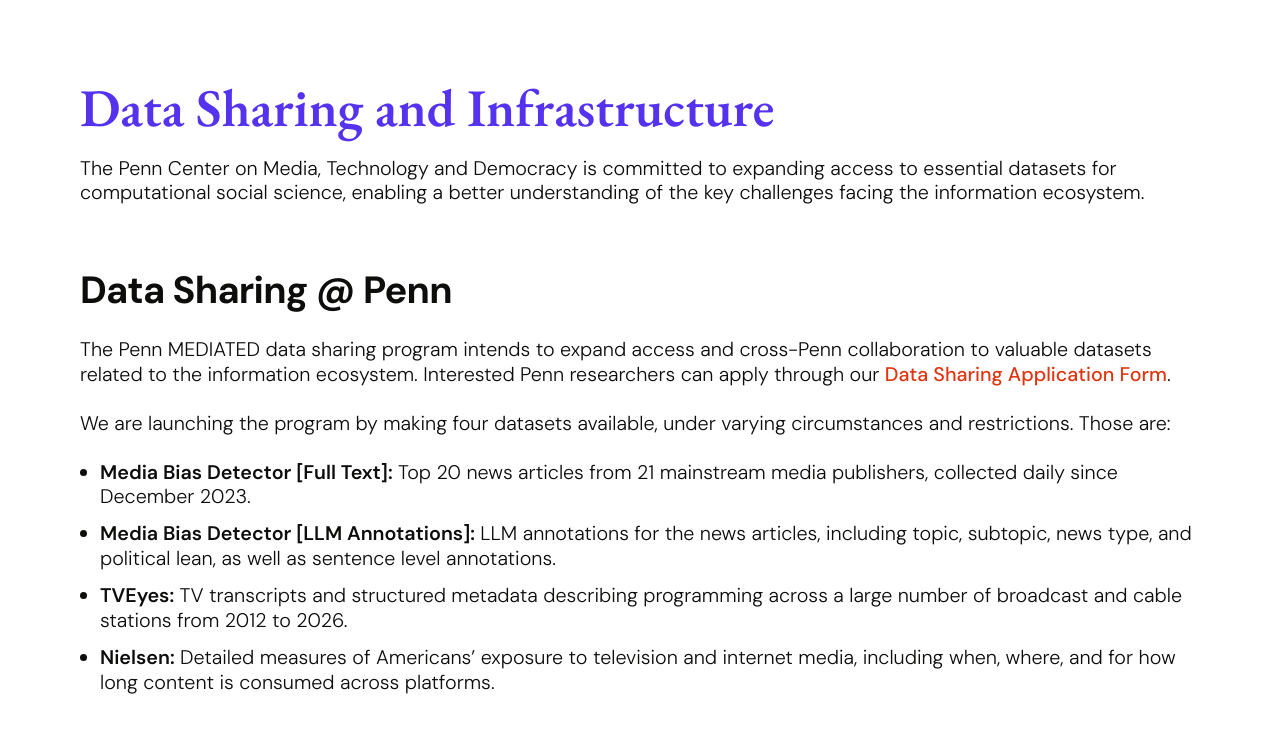
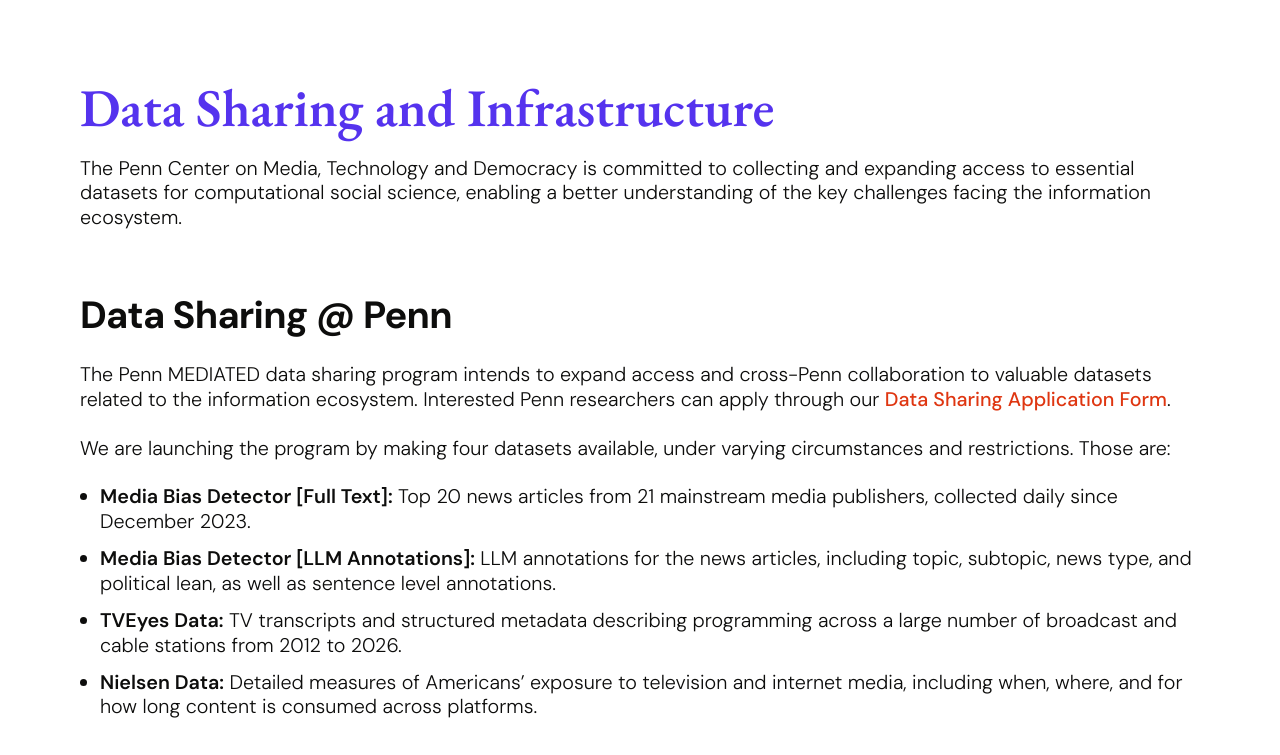
Before and after one commit to PennMEDIATED/data, a plain HTML site: page index.html in a window 1280 px wide. Shown: the top 755 px of the page. Drawn offline with nearby package versions, Linux system fonts and the light colour scheme.

Commit message:
minot text changes

```diff
--- a/index.html
+++ b/index.html
@@ -16,7 +16,7 @@
     <div class="intro__inner">
       <h1 id="intro-heading" class="intro__title">Data Sharing and Infrastructure</h1>
       <div class="intro__body">
-        <p>The Penn Center on Media, Technology and Democracy is committed to expanding access to essential datasets for computational social science, enabling a better understanding of the key challenges facing the information ecosystem.</p>
+        <p>The Penn Center on Media, Technology and Democracy is committed to collecting and expanding access to essential datasets for computational social science, enabling a better understanding of the key challenges facing the information ecosystem.</p>
       </div>
 
       <h2 class="intro__subtitle">Data Sharing @ Penn</h2>
@@ -26,8 +26,8 @@
         <ul class="intro__list">
           <li><strong>Media Bias Detector [Full Text]:</strong> Top 20 news articles from 21 mainstream media publishers, collected daily since December 2023.</li>
           <li><strong>Media Bias Detector [LLM Annotations]:</strong> LLM annotations for the news articles, including topic, subtopic, news type, and political lean, as well as sentence level annotations.</li>
-          <li><strong>TVEyes:</strong> TV transcripts and structured metadata describing programming across a large number of broadcast and cable stations from 2012 to 2026.</li>
-          <li><strong>Nielsen:</strong> Detailed measures of Americans&rsquo; exposure to television and internet media, including when, where, and for how long content is consumed across platforms.</li>
+          <li><strong>TVEyes Data:</strong> TV transcripts and structured metadata describing programming across a large number of broadcast and cable stations from 2012 to 2026.</li>
+          <li><strong>Nielsen Data:</strong> Detailed measures of Americans&rsquo; exposure to television and internet media, including when, where, and for how long content is consumed across platforms.</li>
         </ul>
       </div>
 
```
